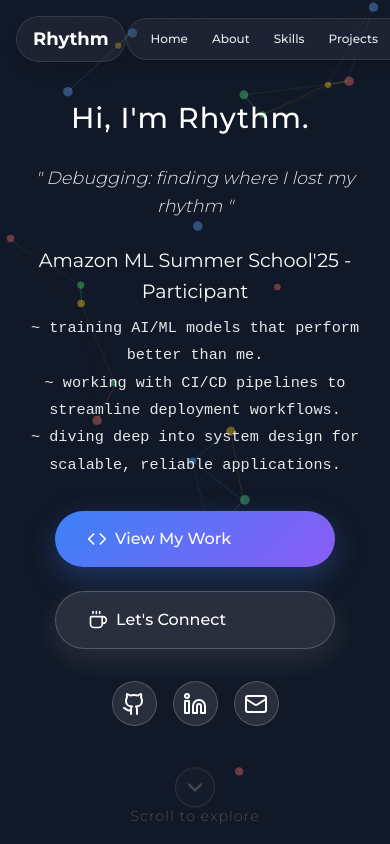
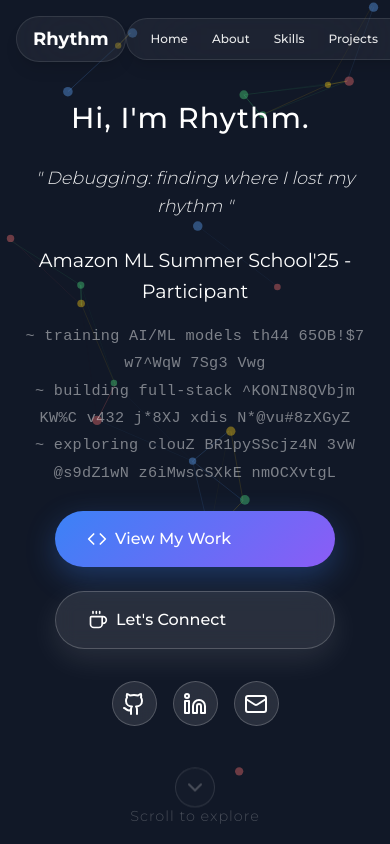
Before and after one commit to RhythmPahwa14/Rhythm-Portfolio, a Next.js app: page / in a window 390 px wide. Shown: the top 844 px of the page. Built offline with nearby package versions, Linux system fonts and the light colour scheme; a web font is replaced by a local one.

Commit message:
Add ScrambleRevealText and improve Hero text animation
Introduces the ScrambleRevealText component for animated text reveal effects in the Hero section. Refactors Hero.js to use ScrambleRevealText for descriptive lines and simplifies the canvas resizing logic for better rendering and responsiveness.

```diff
--- a/next.config.mjs
+++ b/next.config.mjs
@@ -1,4 +1,10 @@
 /** @type {import('next').NextConfig} */
-const nextConfig = {};
+const nextConfig = {
+  webpack: (config, { isServer }) => {
+    // Disable webpack cache to prevent memory issues
+    config.cache = false;
+    return config;
+  },
+};
 
 export default nextConfig;
--- a/src/app/components/Hero.js
+++ b/src/app/components/Hero.js
@@ -2,6 +2,7 @@
 import { motion } from 'framer-motion';
 import { Github, Linkedin, Mail, ChevronDown, Code, Coffee } from 'lucide-react';
 import { useEffect, useRef, useState } from 'react';
+import ScrambleRevealText from './ScrambleRevealText';
 import '../styles/Hero.css';
 
 export default function Hero() {
@@ -18,18 +19,10 @@
     // Set canvas size properly to prevent distortion
     const setCanvasSize = () => {
       const parent = canvas.parentElement;
-      const width = parent.clientWidth;
-      const height = parent.clientHeight;
-
-      // Account for device pixel ratio for crisp rendering on high-DPI displays
-      const dpr = window.devicePixelRatio || 1;
-
-      // Set internal canvas dimensions with DPI scaling
-      canvas.width = width * dpr;
-      canvas.height = height * dpr;
-
-      // Scale context to match DPI
-      ctx.scale(dpr, dpr);
+      if (parent) {
+        canvas.width = parent.clientWidth;
+        canvas.height = parent.clientHeight;
+      }
     };
 
     setCanvasSize();
@@ -45,8 +38,8 @@
     ];
 
     // Use display dimensions for dot positions
-    const displayWidth = canvas.parentElement.clientWidth;
-    const displayHeight = canvas.parentElement.clientHeight;
+    const displayWidth = canvas.width;
+    const displayHeight = canvas.height;
 
     for (let i = 0; i < numDots; i++) {
       const color = colors[i % colors.length];
@@ -65,11 +58,7 @@
     dotsRef.current = dots;
 
     const animate = () => {
-      const displayWidth = canvas.parentElement.clientWidth;
-      const displayHeight = canvas.parentElement.clientHeight;
-
-      ctx.clearRect(0, 0, displayWidth, displayHeight);
-      ctx.save();
+      ctx.clearRect(0, 0, canvas.width, canvas.height);
 
       // Update and draw dots
       dots.forEach((dot, i) => {
@@ -77,9 +66,9 @@
         dot.x += dot.vx;
         dot.y += dot.vy;
 
-        // Bounce off edges (use display dimensions)
-        if (dot.x < 0 || dot.x > displayWidth) dot.vx *= -1;
-        if (dot.y < 0 || dot.y > displayHeight) dot.vy *= -1;
+        // Bounce off edges
+        if (dot.x < 0 || dot.x > canvas.width) dot.vx *= -1;
+        if (dot.y < 0 || dot.y > canvas.height) dot.vy *= -1;
 
         // Draw lines to nearby dots (only check forward to avoid duplicates)
         for (let j = i + 1; j < dots.length; j++) {
@@ -107,30 +96,28 @@
         ctx.closePath();
       });
 
-      ctx.restore();
       requestAnimationFrame(animate);
     };
 
     animate();
 
     const handleResize = () => {
-      const parent = canvas.parentElement;
-      const width = parent.clientWidth;
-      const height = parent.clientHeight;
-      const dpr = window.devicePixelRatio || 1;
-
-      // Only set internal dimensions, not CSS style
-      canvas.width = width * dpr;
-      canvas.height = height * dpr;
-
-      // Reset scale after canvas resize
-      ctx.scale(dpr, dpr);
-
-      // Reinitialize dots positions to fit new canvas size (use display size, not internal)
-      dots.forEach(dot => {
-        dot.x = Math.min(dot.x, width);
-        dot.y = Math.min(dot.y, height);
-      });
+      setCanvasSize();
+      // Reinitialize dots with new canvas size
+      dots.length = 0;
+      for (let i = 0; i < numDots; i++) {
+        const color = colors[i % colors.length];
+        const speed = 2;
+        const angle = Math.random() * Math.PI * 2;
+        dots.push({
+          x: Math.random() * canvas.width,
+          y: Math.random() * canvas.height,
+          vx: Math.cos(angle) * speed,
+          vy: Math.sin(angle) * speed,
+          color: color,
+          radius: Math.random() * 2 + 3
+        });
+      }
     };
 
     window.addEventListener('resize', handleResize);
@@ -241,12 +228,21 @@
             Amazon ML Summer School'25 - Participant
           </strong>
           <br />
-          <span style={{ fontFamily: 'monospace', fontSize: '0.95em', display: 'block', marginTop: '0.5rem', lineHeight: '1.8' }}>
-            ~ training AI/ML models that perform better than me.
+          <span style={{ display: 'block', marginTop: '0.5rem', lineHeight: '1.8', fontSize: '0.95em' }}>
+            <ScrambleRevealText
+              text="~ training AI/ML models that perform better than me."
+              delay={1200}
+            />
             <br />
-            ~ working with CI/CD pipelines to streamline deployment workflows.
+            <ScrambleRevealText
+              text="~ building full-stack applications that turn ideas into experiences."
+              delay={1500}
+            />
             <br />
-            ~ diving deep into system design for scalable, reliable applications.
+            <ScrambleRevealText
+              text="~ exploring cloud fundamentals and scalable engineering concepts."
+              delay={1800}
+            />
           </span>
         </motion.p>
 
--- /dev/null
+++ b/src/app/components/ScrambleRevealText.jsx
@@ -0,0 +1,71 @@
+'use client';
+import { useEffect, useState, useRef } from 'react';
+
+const SCRAMBLE_CHARS = 'ABCDEFGHIJKLMNOPQRSTUVWXYZabcdefghijklmnopqrstuvwxyz0123456789!@#$%^&*';
+
+export default function ScrambleRevealText({ text, delay = 0, className = '' }) {
+  const [displayText, setDisplayText] = useState('');
+  const [isRevealed, setIsRevealed] = useState(false);
+  const intervalRef = useRef(null);
+  const timeoutRef = useRef(null);
+
+  useEffect(() => {
+    // Wait for initial delay
+    timeoutRef.current = setTimeout(() => {
+      let revealedChars = 0;
+      const totalChars = text.length;
+      const scrambleSpeed = 30; // ms per frame
+      const charsPerFrame = 0.5; // characters revealed per iteration
+
+      intervalRef.current = setInterval(() => {
+        if (revealedChars >= totalChars) {
+          clearInterval(intervalRef.current);
+          setDisplayText(text);
+          setIsRevealed(true);
+          return;
+        }
+
+        // Build the display string
+        let newText = '';
+        for (let i = 0; i < totalChars; i++) {
+          if (i < Math.floor(revealedChars)) {
+            // Character is fully revealed
+            newText += text[i];
+          } else if (i < revealedChars + 8) {
+            // Scramble zone - characters near the reveal point
+            if (text[i] === ' ') {
+              newText += ' ';
+            } else {
+              newText += SCRAMBLE_CHARS[Math.floor(Math.random() * SCRAMBLE_CHARS.length)];
+            }
+          } else {
+            // Not yet started scrambling
+            newText += text[i] === ' ' ? ' ' : SCRAMBLE_CHARS[Math.floor(Math.random() * SCRAMBLE_CHARS.length)];
+          }
+        }
+
+        setDisplayText(newText);
+        revealedChars += charsPerFrame;
+      }, scrambleSpeed);
+    }, delay);
+
+    return () => {
+      if (intervalRef.current) clearInterval(intervalRef.current);
+      if (timeoutRef.current) clearTimeout(timeoutRef.current);
+    };
+  }, [text, delay]);
+
+  return (
+    <span
+      className={`inline-block transition-all duration-700 ${
+        isRevealed ? 'opacity-100 translate-y-0' : 'opacity-50 translate-y-2'
+      } ${className}`}
+      style={{
+        fontFamily: 'monospace',
+        letterSpacing: '0.02em'
+      }}
+    >
+      {displayText || text.split('').map((char, i) => char === ' ' ? ' ' : SCRAMBLE_CHARS[i % SCRAMBLE_CHARS.length]).join('')}
+    </span>
+  );
+}
```
